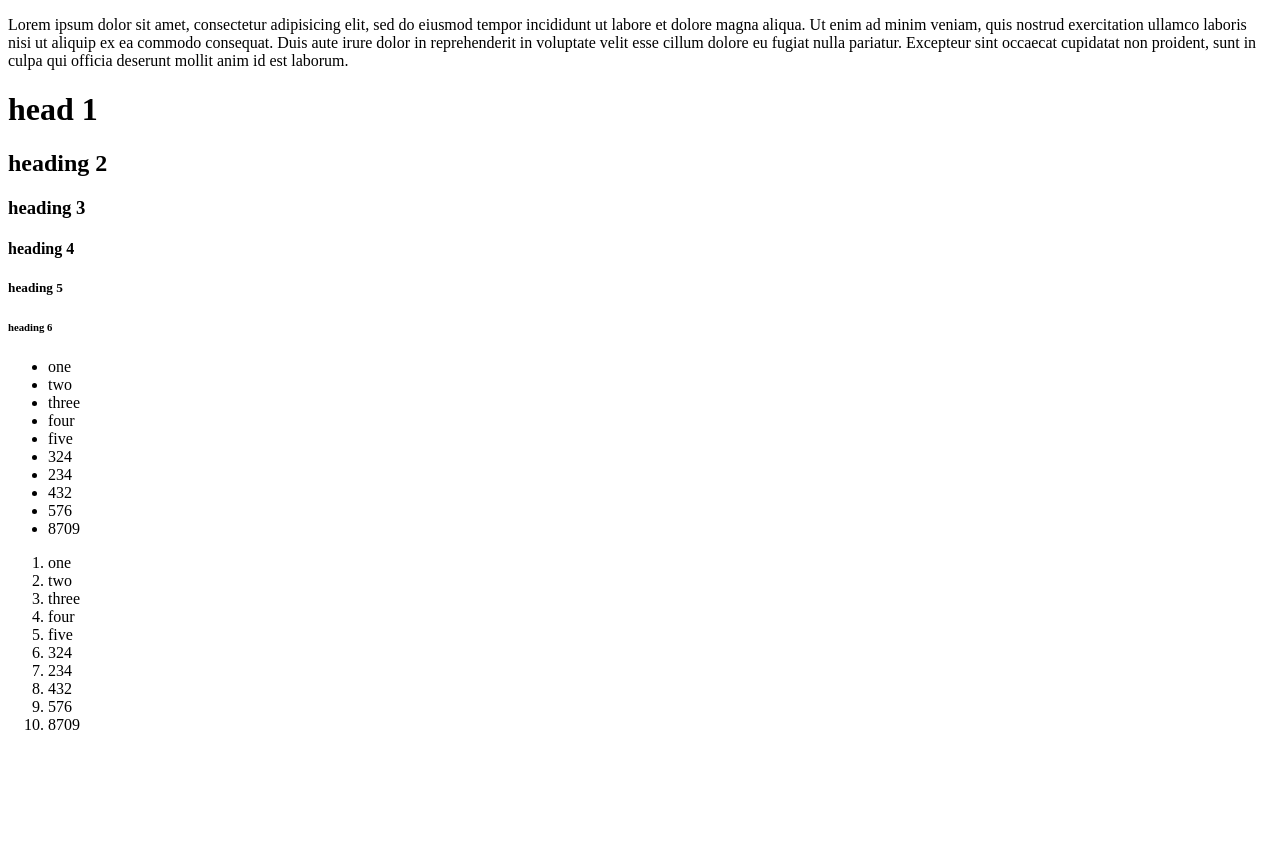
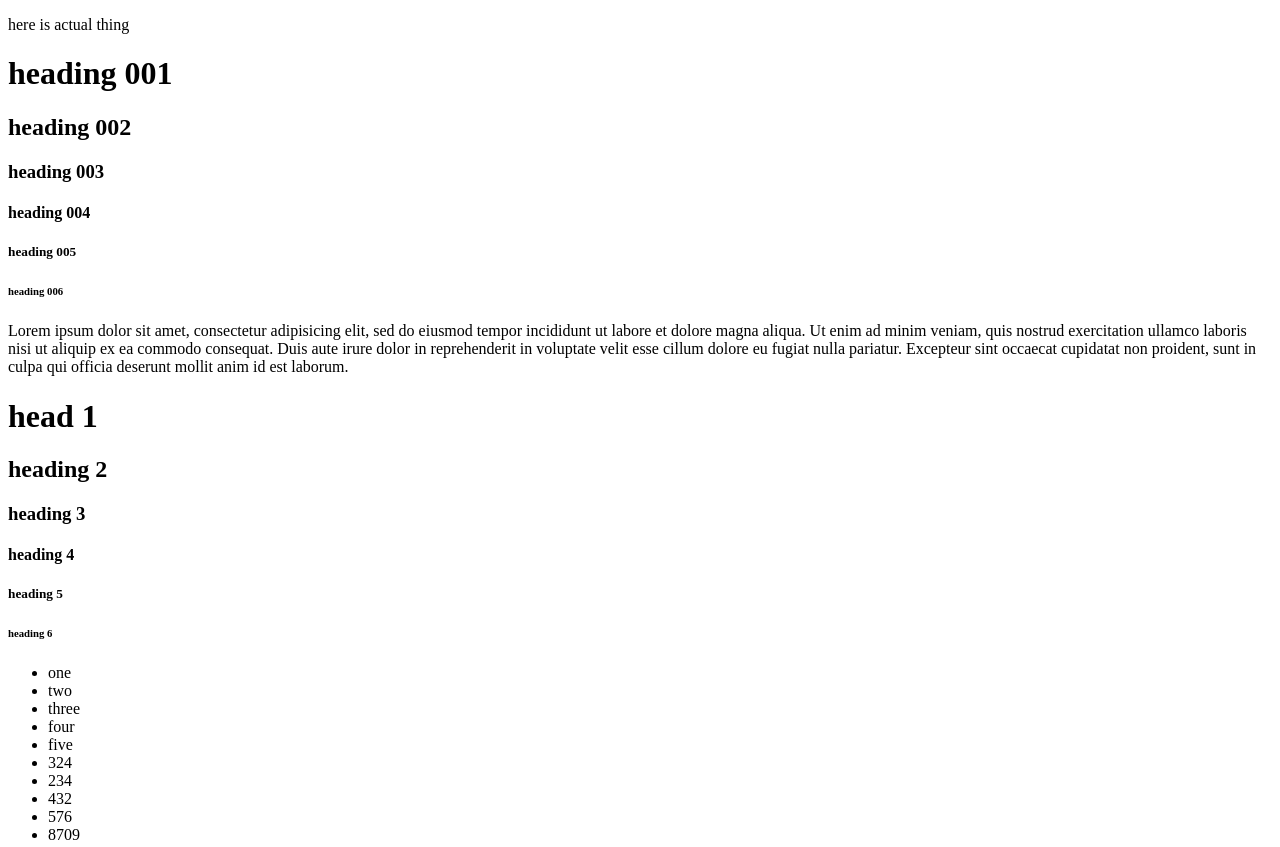
Before and after one commit to SkookumAsFrig/HTML-CSS, a plain HTML site: page newfold/example1/index.html in a window 1280 px wide. Shown: the top 847 px of the page. Before the commit the page ends 800 px from the top, so only its background shows below. Drawn offline with Linux system fonts and the light colour scheme.

Commit message:
add example

```diff
--- a/newfold/example1/index.html
+++ b/newfold/example1/index.html
@@ -5,6 +5,14 @@
   <title>Document</title>
 </head>
 <body>
+<!-- p{this is an example} -->
+<p>here is actual thing</p>
+<h1>heading 001</h1>
+<h2>heading 002</h2>
+<h3>heading 003</h3>
+<h4>heading 004</h4>
+<h5>heading 005</h5>
+<h6>heading 006</h6>
 
 <p>Lorem ipsum dolor sit amet, consectetur adipisicing elit, sed do eiusmod tempor incididunt ut labore et dolore magna aliqua. Ut enim ad minim veniam, quis nostrud exercitation ullamco laboris nisi ut aliquip ex ea commodo consequat. Duis aute irure dolor in reprehenderit in voluptate velit esse cillum dolore eu fugiat nulla pariatur. Excepteur sint occaecat cupidatat non proident, sunt in culpa qui officia deserunt mollit anim id est laborum.</p>
 
```
